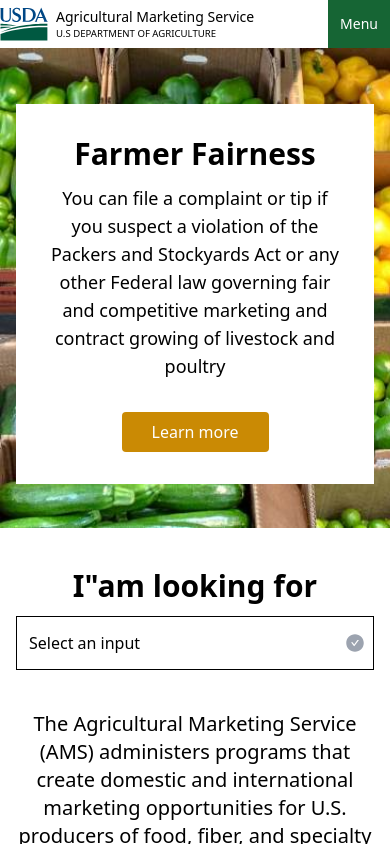
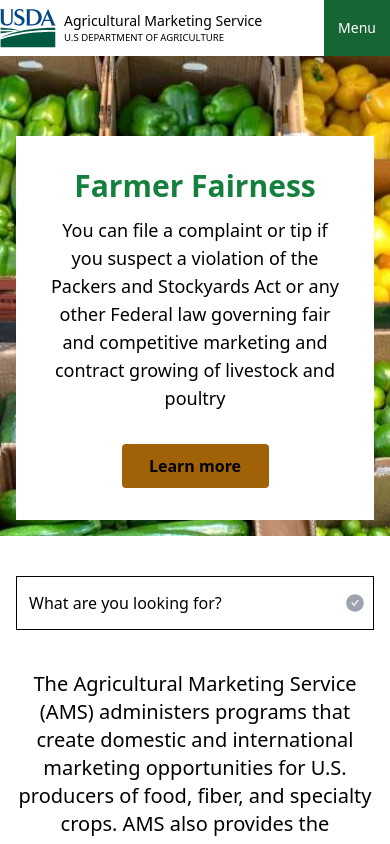
Before and after one commit to addegbenga/baronial-mvp, a Next.js app: page / in a window 390 px wide. Shown: the top 844 px of the page. Built offline with nearby package versions, Linux system fonts and the light colour scheme.

Commit message:
mobile view

```diff
--- a/components/Footer.tsx
+++ b/components/Footer.tsx
@@ -1,9 +1,73 @@
 import { NextPage } from "next";
+
+const data1 = [
+  {
+    title: "Home",
+  },
+  {
+    title: "Market News",
+  },
+  {
+    title: "Rules & Regulations",
+  },
+  {
+    title: "Grade & Standards",
+  },
+  {
+    title: "Services",
+  },
+  {
+    title: "Resources",
+  },
+  {
+    title: "Commodity Procurement",
+  },
+];
 
 const Footer: NextPage = () => {
   return (
-    <div>
-      <h1>My footer</h1>
+    <div className="bg-gray-100">
+      <div className="flex  flex-col">
+        {data1.map((item, idx) => (
+          <div
+            className="border-b px-4 bg-gray-100 border-opacity-30 border-black py-5 font-bold"
+            key={idx}
+          >
+            <h1>{item.title}</h1>
+          </div>
+        ))}
+      </div>
+      <div className="text-xs px-4 py-8 flex flex-col gap-2 ">
+        <div className="flex flex-col gap-2">
+          <h1>Site Map</h1>
+          <h1>Policies and Links</h1>
+          <h1>Our Performances</h1>
+          <h1>Careers</h1>
+          <h1>Visit USDA</h1>
+        </div>
+        <div className="flex flex-col gap-2">
+          <h1>FOIA</h1>
+          <h1>Civil Rights</h1>
+          <h1>Information Quality</h1>
+          <h1>privacy Policy</h1>
+        </div>
+        <div className="flex flex-col gap-2">
+          <h1>Accessibilty Statement</h1>
+          <h1>Reasonable Accomodation</h1>
+          <h1>Personal Assistance Services</h1>
+          <h1>Non-Discrimination Statement</h1>
+          <h1>Anti-Harassment Policy</h1>
+        </div>
+
+        <div className="mt-8">
+          <h1 className="text-2xl font-bold mb-3 ">Sign up for updates</h1>
+          <div className="flex flex-col gap-3">
+            <h1>Your email address</h1>
+            <input className="p-2 border py-3 border-black" name="input" />
+            <button className="bg-yellow-600 font-bold p-3">Sign up</button>
+          </div>
+        </div>
+      </div>
     </div>
   );
 };
--- a/components/Home/LookFor.tsx
+++ b/components/Home/LookFor.tsx
@@ -5,9 +5,8 @@ const LookingForSection: NextPage = () => {
   return (
     <div>
       <div className=" my-10 px-4">
-        <h1 className="text-3xl mb-3 font-bold text-center">
+        <h1 className="text-3xl  text-green-700 mb-3 font-bold text-center">
           {" "}
-          I&quot;am looking for
         </h1>
         <SelectForm />
         <div className="my-10">
--- a/components/Home/TweetSection.tsx
+++ b/components/Home/TweetSection.tsx
@@ -4,14 +4,14 @@ import Image from "next/image";
 const TweetSection: NextPage = () => {
   return (
     <div
-      className="h-[30rem] flex justify-center items-center"
+      className="h-[32rem] flex justify-center items-center"
       style={{
         background: "url(bgimag.jpg)",
         backgroundSize: "cover",
         backgroundPosition: "cover",
       }}
     >
-      <div className="h-[25rem] rounded-md w-full mx-7 overflow-y-auto">
+      <div className="h-[27rem] rounded-md w-full mx-7 overflow-y-auto">
         <a
           className="twitter-timeline"
           href="https://twitter.com/USDA?ref_src=twsrc%5Etfw"
--- a/components/Navbar.tsx
+++ b/components/Navbar.tsx
@@ -4,13 +4,13 @@ import Image from "next/image";
 const Navbar: NextPage = () => {
   return (
     <div>
-      <div className="flex justify-between">
-        <div className="flex gap-2 items-center">
-          <div className="w-12  h-12">
+      <div className="flex bg-white  justify-between">
+        <div className="flex gap-2  items-center">
+          <div className="w-14  h-14">
             <Image
               src="/usda-symbol.svg"
-              width={60}
-              height={60}
+              width={100}
+              height={100}
               alt="logo"
               layout="responsive"
             />
@@ -20,7 +20,7 @@ const Navbar: NextPage = () => {
             <p className="text-[0.6rem]">U.S DEPARTMENT OF AGRICULTURE</p>
           </div>
         </div>
-        <button className="p-3 text-white bg-green-800 text-sm">Menu</button>
+        <button className="p-3.5 text-white bg-green-800 text-sm">Menu</button>
       </div>
     </div>
   );
--- a/components/SelectForm.tsx
+++ b/components/SelectForm.tsx
@@ -6,7 +6,7 @@ import {
 } from "react-icons/ai";
 
 const people = [
-  { name: "Select an input" },
+  { name: "What are you looking for?" },
   { name: "Arlene Mccoy" },
   { name: "Devon Webb" },
   { name: "Tom Cook" },
--- a/pages/index.tsx
+++ b/pages/index.tsx
@@ -1,5 +1,6 @@
 import type { NextPage } from "next";
 import Script from "next/script";
+import Footer from "../components/Footer";
 import HeroSection from "../components/Hero";
 import CategorySection from "../components/Home/Category";
 import LookingForSection from "../components/Home/LookFor";
@@ -14,16 +15,18 @@ const Home: NextPage = () => {
         <Navbar />
         <Subnavbar />
         <HeroSection>
-          <div className="py-14">
+          <div className="py-20">
             <div className="bg-white mx-4 p-8 flex flex-col  text-center">
-              <h1 className="text-3xl font-bold">Farmer Fairness</h1>
+              <h1 className="text-3xl font-bold text-green-700">
+                Farmer Fairness
+              </h1>
               <p className="py-3 text-lg">
                 You can file a complaint or tip if you suspect a violation of
                 the Packers and Stockyards Act or any other Federal law
                 governing fair and competitive marketing and contract growing of
                 livestock and poultry
               </p>
-              <button className="bg-yellow-600 flex w-1/2 mx-auto item-center justify-center rounded mt-5 text-white p-2 px-4">
+              <button className="bg-yellow-700 flex w-1/2 mx-auto item-center justify-center rounded mt-5 text-black font-bold p-2.5 px-4">
                 Learn more
               </button>
             </div>
@@ -33,6 +36,7 @@ const Home: NextPage = () => {
         <CategorySection />
         <ProgramSection />
         <TweetSection />
+        <Footer />
       </div>
       <Script
         async
```
